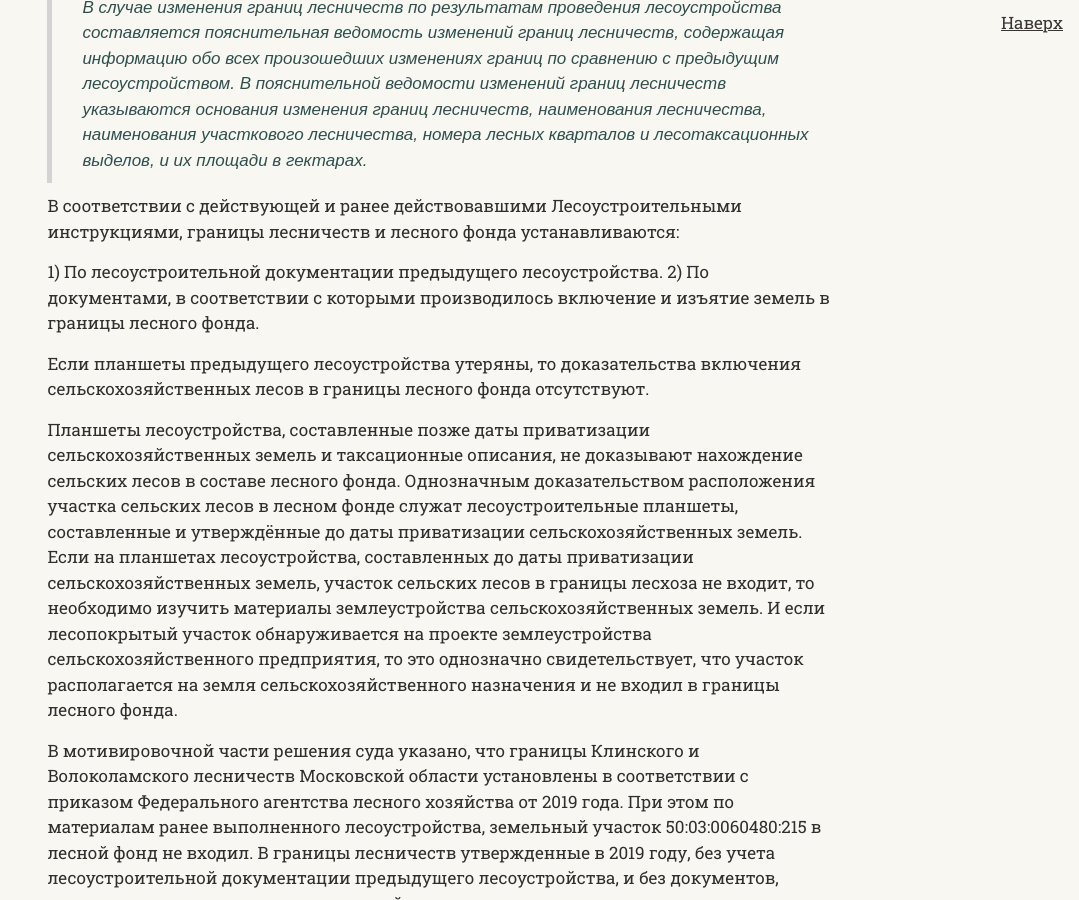
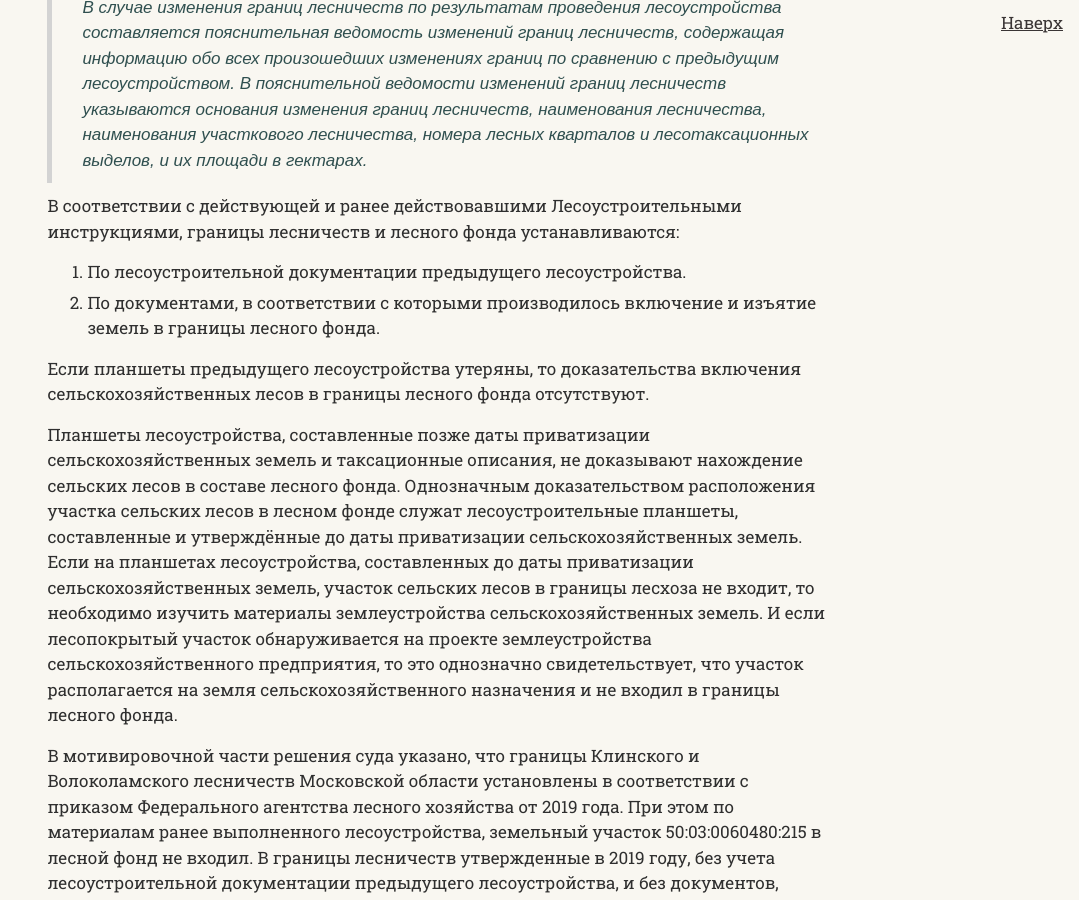
Before and after one commit to SergSi/land-use-art, a Jekyll site: the page built from _articles/2024-05-06-lesa.md, in a window 1280 px wide and 900 px high, scrolled down 3292 px. Shown: the whole window, without its empty margins (201-1280 px from the left). Built offline with Jekyll 4.4.1, drawn with Linux system fonts in a browser that asks for light colours; some web fonts are replaced.

Commit message:
Update 2024-05-06-lesa.md

```diff
--- a/_articles/2024-05-06-lesa.md
+++ b/_articles/2024-05-06-lesa.md
@@ -65,8 +65,9 @@ file-2="2024-05-06/Нудольский.jpg" caption-2="Фрагмент пла
 
 В соответствии с действующей и ранее действовавшими Лесоустроительными инструкциями,   границы лесничеств и лесного фонда устанавливаются:
 
-1) По лесоустроительной документации предыдущего лесоустройства.
-2) По документами, в соответствии с которыми производилось включение и изъятие земель в границы лесного фонда.
+1. По лесоустроительной документации предыдущего лесоустройства.
+
+2. По документами, в соответствии с которыми производилось включение и изъятие земель в границы лесного фонда.
 
 Если планшеты предыдущего лесоустройства утеряны, то доказательства включения сельскохозяйственных лесов в границы лесного фонда отсутствуют.
 
```
